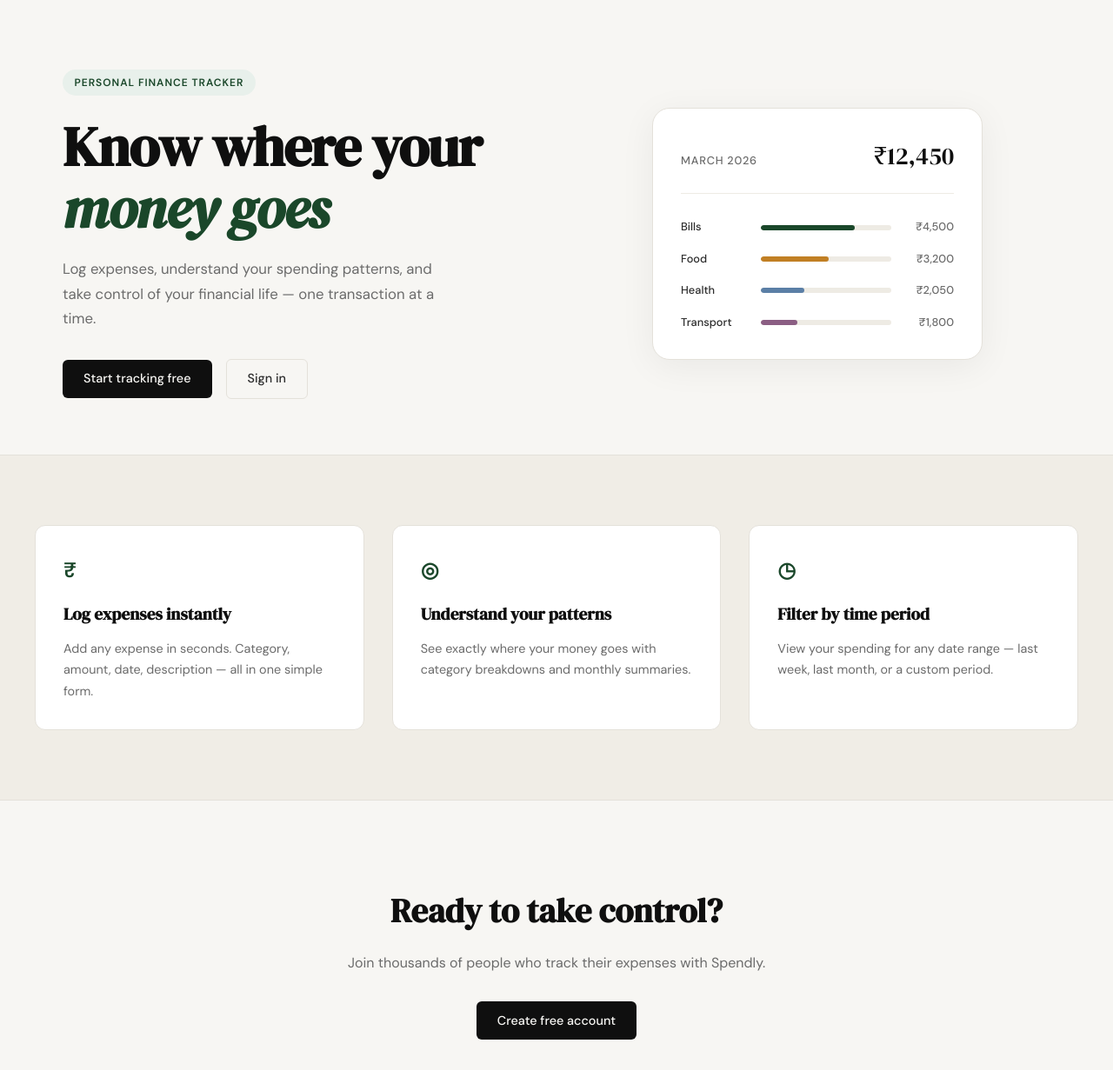
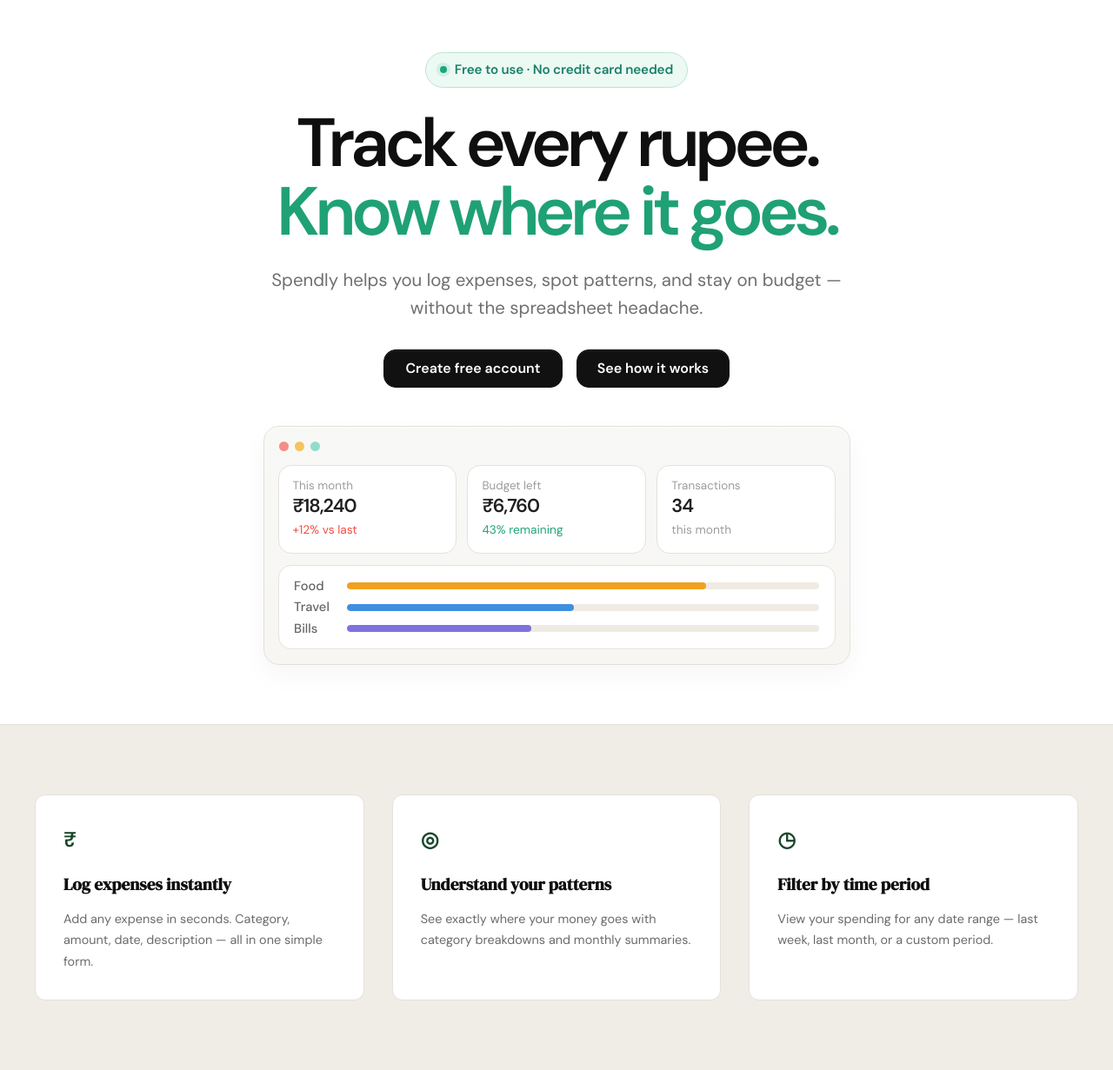
Before and after one commit to CodesbyHim/Expense-Tracker, a Flask app: page / in a window 1280 px wide. Shown: the part 61-1292 px from the top of the page at 87% size. Run offline with Flask 3, Linux system fonts and the light colour scheme.

Commit message:
landing: redesign hero section to match mockup

```diff
--- a/static/css/style.css
+++ b/static/css/style.css
@@ -124,137 +124,233 @@ a { color: inherit; text-decoration: none; }
 /* ------------------------------------------------------------------ */
 
 .hero {
-    padding: 5rem 2rem 4rem;
-    display: grid;
-    grid-template-columns: 1fr 1fr;
-    gap: 4rem;
-    align-items: center;
-    max-width: var(--max-width);
-    margin: 0 auto;
+    width: 100%;
+    background: #ffffff;
+    padding: 3.75rem 2rem 4.25rem;
+    overflow: hidden;
 }
 
-.hero-badge {
-    display: inline-block;
-    background: var(--accent-light);
-    color: var(--accent);
-    font-size: 0.75rem;
+.hero-inner {
+    max-width: 1100px;
+    margin: 0 auto;
+    display: flex;
+    flex-direction: column;
+    align-items: center;
+}
+
+.hero-copy {
+    width: 100%;
+    max-width: 760px;
+    text-align: center;
+}
+
+.hero-pill {
+    display: inline-flex;
+    align-items: center;
+    gap: 0.55rem;
+    padding: 0.45rem 1rem;
+    border: 1px solid #b9e5d6;
+    border-radius: 999px;
+    background: #edf9f3;
+    color: #19806a;
+    font-size: 0.95rem;
     font-weight: 600;
-    letter-spacing: 0.08em;
-    text-transform: uppercase;
-    padding: 0.35rem 0.85rem;
-    border-radius: 999px;
-    margin-bottom: 1.5rem;
+    letter-spacing: -0.01em;
+    margin-bottom: 1.6rem;
+}
+
+.hero-pill-dot {
+    width: 8px;
+    height: 8px;
+    border-radius: 50%;
+    background: #1ea57e;
+    box-shadow: 0 0 0 4px rgba(30, 165, 126, 0.12);
 }
 
 .hero-title {
-    font-family: var(--font-display);
-    font-size: clamp(2.5rem, 5vw, 4rem);
-    line-height: 1.1;
-    letter-spacing: -0.02em;
+    display: flex;
+    flex-direction: column;
+    gap: 0.02em;
+    font-family: var(--font-body);
+    font-size: clamp(3rem, 6.2vw, 4.9rem);
+    font-weight: 600;
+    line-height: 0.98;
+    letter-spacing: -0.07em;
     color: var(--ink);
-    margin-bottom: 1.25rem;
 }
 
-.hero-title em {
-    font-style: italic;
-    color: var(--accent);
+.hero-title-line {
+    display: block;
+}
+
+.hero-title-accent {
+    color: #1fa175;
 }
 
 .hero-subtitle {
-    font-size: 1.05rem;
-    color: var(--ink-muted);
-    line-height: 1.7;
-    max-width: 460px;
-    margin-bottom: 2rem;
+    max-width: 700px;
+    margin: 1.6rem auto 0;
+    font-size: clamp(1.05rem, 1.7vw, 1.28rem);
+    line-height: 1.55;
+    color: #6f6f6f;
 }
 
 .hero-actions {
     display: flex;
-    gap: 1rem;
-    align-items: center;
+    justify-content: center;
+    flex-wrap: wrap;
+    gap: 0.95rem;
+    margin-top: 1.95rem;
 }
 
-/* ------------------------------------------------------------------ */
-/* Mock card (hero visual)                                             */
-/* ------------------------------------------------------------------ */
+.hero-btn {
+    display: inline-flex;
+    align-items: center;
+    justify-content: center;
+    min-height: 44px;
+    padding: 0.75rem 1.55rem;
+    border-radius: 14px;
+    border: 1px solid #111111;
+    background: #111111;
+    color: #ffffff;
+    font-size: 1rem;
+    font-weight: 700;
+    line-height: 1;
+    white-space: nowrap;
+    box-shadow: 0 1px 0 rgba(255, 255, 255, 0.08) inset;
+    transition: transform 0.2s ease, box-shadow 0.2s ease, background 0.2s ease;
+}
+
+.hero-btn:hover {
+    transform: translateY(-1px);
+    background: #0b0b0b;
+    box-shadow: 0 8px 18px rgba(17, 17, 17, 0.12);
+}
+
+.hero-btn-secondary {
+    padding-inline: 1.45rem;
+}
 
 .hero-visual {
+    width: 100%;
     display: flex;
     justify-content: center;
+    margin-top: 2.75rem;
 }
 
-.mock-card {
-    background: var(--paper-card);
-    border: 1px solid var(--border);
-    border-radius: var(--radius-lg);
-    padding: 2rem;
+.hero-dashboard {
     width: 100%;
-    max-width: 380px;
-    box-shadow: 0 8px 40px rgba(0,0,0,0.06);
+    max-width: 675px;
+    padding: 1rem 1rem 1.1rem;
+    border: 1px solid #e3e0d8;
+    border-radius: 18px;
+    background: linear-gradient(180deg, #f8f8f7 0%, #f7f6f3 100%);
+    box-shadow: 0 1px 0 rgba(255, 255, 255, 0.8) inset, 0 12px 30px rgba(16, 16, 16, 0.04);
 }
 
-.mock-card-header {
+.hero-window-dots {
     display: flex;
-    justify-content: space-between;
-    align-items: baseline;
-    margin-bottom: 1.75rem;
-    padding-bottom: 1.25rem;
-    border-bottom: 1px solid var(--border-soft);
+    align-items: center;
+    gap: 0.45rem;
+    padding: 0.1rem 0.1rem 0.95rem;
 }
 
-.mock-label {
-    font-size: 0.8rem;
-    font-weight: 500;
-    color: var(--ink-muted);
-    text-transform: uppercase;
-    letter-spacing: 0.06em;
+.hero-window-dots span {
+    width: 11px;
+    height: 11px;
+    border-radius: 50%;
 }
 
-.mock-total {
-    font-family: var(--font-display);
-    font-size: 1.75rem;
-    color: var(--ink);
+.hero-window-dots span:nth-child(1) { background: #f38d86; }
+.hero-window-dots span:nth-child(2) { background: #f4c45d; }
+.hero-window-dots span:nth-child(3) { background: #92dccb; }
+
+.hero-metrics {
+    display: grid;
+    grid-template-columns: repeat(3, minmax(0, 1fr));
+    gap: 0.8rem;
 }
 
-.mock-bars { display: flex; flex-direction: column; gap: 1rem; }
-
-.mock-bar-row {
-    display: grid;
-    grid-template-columns: 80px 1fr 60px;
-    align-items: center;
-    gap: 0.75rem;
+.hero-metric-card,
+.hero-breakdown {
+    background: #ffffff;
+    border: 1px solid #e5e2da;
+    border-radius: 15px;
+    box-shadow: 0 1px 0 rgba(255, 255, 255, 0.75) inset;
 }
 
-.mock-cat {
-    font-size: 0.8rem;
-    font-weight: 500;
-    color: var(--ink-soft);
+.hero-metric-card {
+    padding: 0.95rem 1rem 0.85rem;
+    min-height: 102px;
 }
 
-.mock-bar-track {
-    height: 6px;
-    background: var(--border-soft);
+.hero-metric-label {
+    display: block;
+    margin-bottom: 0.18rem;
+    color: #9c9c9c;
+    font-size: 0.84rem;
+    line-height: 1.2;
+}
+
+.hero-metric-value {
+    display: block;
+    color: #1f1f1f;
+    font-size: 1.35rem;
+    font-weight: 700;
+    letter-spacing: -0.05em;
+    line-height: 1.18;
+}
+
+.hero-metric-note {
+    display: block;
+    margin-top: 0.38rem;
+    color: #9d9d9d;
+    font-size: 0.86rem;
+    line-height: 1.2;
+}
+
+.hero-metric-note-danger { color: #f05048; }
+.hero-metric-note-success { color: #23a878; }
+
+.hero-breakdown {
+    margin-top: 0.82rem;
+    padding: 1rem 1.1rem 0.95rem;
+}
+
+.hero-bar-row {
+    display: grid;
+    grid-template-columns: 46px minmax(0, 1fr);
+    align-items: center;
+    gap: 0.95rem;
+}
+
+.hero-bar-row + .hero-bar-row {
+    margin-top: 0.62rem;
+}
+
+.hero-bar-label {
+    color: #656565;
+    font-size: 0.92rem;
+    font-weight: 500;
+    line-height: 1;
+}
+
+.hero-bar-track {
+    height: 8px;
+    background: #efebe3;
     border-radius: 999px;
     overflow: hidden;
 }
 
-.mock-bar {
+.hero-bar {
+    display: block;
     height: 100%;
-    background: var(--accent);
-    border-radius: 999px;
-    transition: width 0.6s ease;
+    border-radius: inherit;
 }
 
-.mock-bar-2 { background: var(--accent-2); }
-.mock-bar-3 { background: #5b7fa6; }
-.mock-bar-4 { background: #8b5e83; }
-
-.mock-amt {
-    font-size: 0.8rem;
-    font-weight: 500;
-    color: var(--ink-muted);
-    text-align: right;
-}
+.hero-bar-food { width: 76%; background: #f0a11f; }
+.hero-bar-travel { width: 48%; background: #3f8fe0; }
+.hero-bar-bills { width: 39%; background: #7f71de; }
 
 /* ------------------------------------------------------------------ */
 /* Buttons                                                             */
--- a/templates/landing.html
+++ b/templates/landing.html
@@ -6,55 +6,61 @@
 
 <section class="hero">
     <div class="hero-inner">
-        <div class="hero-badge">Personal Finance Tracker</div>
+        <div class="hero-copy">
+            <div class="hero-pill">
+                <span class="hero-pill-dot"></span>
+                <span>Free to use · No credit card needed</span>
+            </div>
             <h1 class="hero-title">
-            Know where your<br>
-            <em>money goes</em>
+                <span class="hero-title-line">Track every rupee.</span>
+                <span class="hero-title-line hero-title-accent">Know where it goes.</span>
             </h1>
             <p class="hero-subtitle">
-            Log expenses, understand your spending patterns,
-            and take control of your financial life —
-            one transaction at a time.
+                Spendly helps you log expenses, spot patterns, and stay on budget —
+                without the spreadsheet headache.
             </p>
             <div class="hero-actions">
-            <a href="{{ url_for('register') }}" class="btn-primary">Start tracking free</a>
-            <a href="{{ url_for('login') }}" class="btn-ghost">Sign in</a>
+                <a href="{{ url_for('register') }}" class="hero-btn hero-btn-primary">Create free account</a>
+                <a href="{{ url_for('login') }}" class="hero-btn hero-btn-secondary">See how it works</a>
             </div>
         </div>
         <div class="hero-visual">
-        <div class="mock-card">
-            <div class="mock-card-header">
-                <span class="mock-label">March 2026</span>
-                <span class="mock-total">₹12,450</span>
+            <div class="hero-dashboard">
+                <div class="hero-window-dots" aria-hidden="true">
+                    <span></span>
+                    <span></span>
+                    <span></span>
                 </div>
-            <div class="mock-bars">
-                <div class="mock-bar-row">
-                    <span class="mock-cat">Bills</span>
-                    <div class="mock-bar-track">
-                        <div class="mock-bar" style="width: 72%"></div>
+                <div class="hero-metrics">
+                    <article class="hero-metric-card">
+                        <span class="hero-metric-label">This month</span>
+                        <strong class="hero-metric-value">₹18,240</strong>
+                        <span class="hero-metric-note hero-metric-note-danger">+12% vs last</span>
+                    </article>
+                    <article class="hero-metric-card">
+                        <span class="hero-metric-label">Budget left</span>
+                        <strong class="hero-metric-value">₹6,760</strong>
+                        <span class="hero-metric-note hero-metric-note-success">43% remaining</span>
+                    </article>
+                    <article class="hero-metric-card">
+                        <span class="hero-metric-label">Transactions</span>
+                        <strong class="hero-metric-value">34</strong>
+                        <span class="hero-metric-note">this month</span>
+                    </article>
                 </div>
-                    <span class="mock-amt">₹4,500</span>
+                <div class="hero-breakdown">
+                    <div class="hero-bar-row">
+                        <span class="hero-bar-label">Food</span>
+                        <div class="hero-bar-track"><span class="hero-bar hero-bar-food"></span></div>
                     </div>
-                <div class="mock-bar-row">
-                    <span class="mock-cat">Food</span>
-                    <div class="mock-bar-track">
-                        <div class="mock-bar mock-bar-2" style="width: 52%"></div>
+                    <div class="hero-bar-row">
+                        <span class="hero-bar-label">Travel</span>
+                        <div class="hero-bar-track"><span class="hero-bar hero-bar-travel"></span></div>
                     </div>
-                    <span class="mock-amt">₹3,200</span>
+                    <div class="hero-bar-row">
+                        <span class="hero-bar-label">Bills</span>
+                        <div class="hero-bar-track"><span class="hero-bar hero-bar-bills"></span></div>
                     </div>
-                <div class="mock-bar-row">
-                    <span class="mock-cat">Health</span>
-                    <div class="mock-bar-track">
-                        <div class="mock-bar mock-bar-3" style="width: 33%"></div>
-                    </div>
-                    <span class="mock-amt">₹2,050</span>
-                </div>
-                <div class="mock-bar-row">
-                    <span class="mock-cat">Transport</span>
-                    <div class="mock-bar-track">
-                        <div class="mock-bar mock-bar-4" style="width: 28%"></div>
-                    </div>
-                    <span class="mock-amt">₹1,800</span>
                 </div>
             </div>
         </div>
```
Also changed, not shown: other parts of static/css/style.css (+44 -6 lines). Lines whose indentation alone changed are shown as unchanged.
